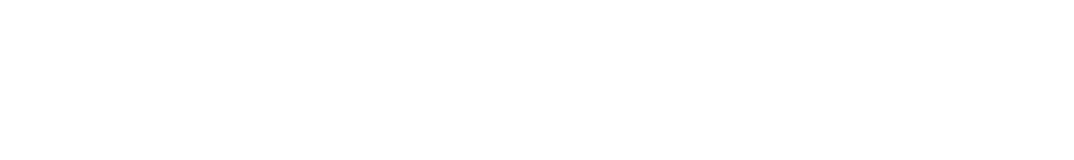
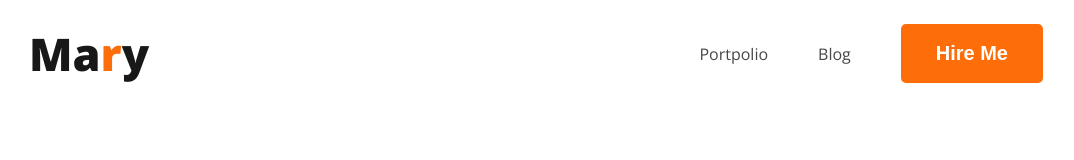
Before and after one commit to mrrakib5007/ph-practice-portpolio, a plain HTML site: page index.html in a window 1280 px wide. Shown: the whole page, without its empty margins (79-1153 px from the left). Drawn offline with nearby package versions, Linux system fonts and the light colour scheme.

Commit message:
Navbar Added

```diff
--- a/index.html
+++ b/index.html
@@ -4,11 +4,20 @@
     <meta charset="UTF-8">
     <meta name="viewport" content="width=device-width, initial-scale=1.0">
     <title>Web Developer Portpolio Practice with Programming Hero</title>
+
+    <link rel="stylesheet" href="portpolio.css">
 </head>
 <body>
     <!-- Header Section  -->
     <header>
-
+        <nav>
+            <h2 class="nav-logo">Ma<span class="text-primary">r</span>y</h2>
+            <ul>
+                <li><a href="#">Portpolio</a></li>
+                <li><a href="#">Blog</a></li>
+                <li><button class="btn-primary">Hire Me</button></li>
+            </ul>
+        </nav>
     </header>
 
     <!-- Main Section  -->
--- /dev/null
+++ b/portpolio.css
@@ -0,0 +1,60 @@
+@import url('https://fonts.googleapis.com/css2?family=Open+Sans:wght@300;400;500;600;700;800&display=swap');
+
+
+/* common shared stayle  */
+body {
+    font-family: 'Open Sans', sans-serif;
+}
+a {
+    text-decoration: none;
+}
+li {
+    list-style: none;
+}
+.text-primary {
+    color: #FD6E0A;
+}
+
+
+
+/* Navbar Style */
+nav {
+    display: flex;
+    justify-content: space-between;
+    align-items: center;
+    font-family: 'Open Sans', sans-serif;
+    padding: 0 100px;
+}
+
+.nav-logo {
+    color: #181818;
+    font-family: 'Open Sans', sans-serif;
+    font-size: 45px;
+    font-weight: 800;
+    margin: 0;
+}
+
+nav > ul {
+    display: flex;
+    align-items: center;
+}
+
+nav ul li {
+    margin-right: 50px;
+}
+
+nav ul li a{
+    color: #474747;
+}
+
+header .btn-primary
+{
+    border: none;
+    outline: none;
+    border-radius: 5px;
+    background: #FD6E0A;
+    color: white;
+    font-size: 20px;
+    font-weight: 700;
+    padding: 18px 35px;
+}
```
